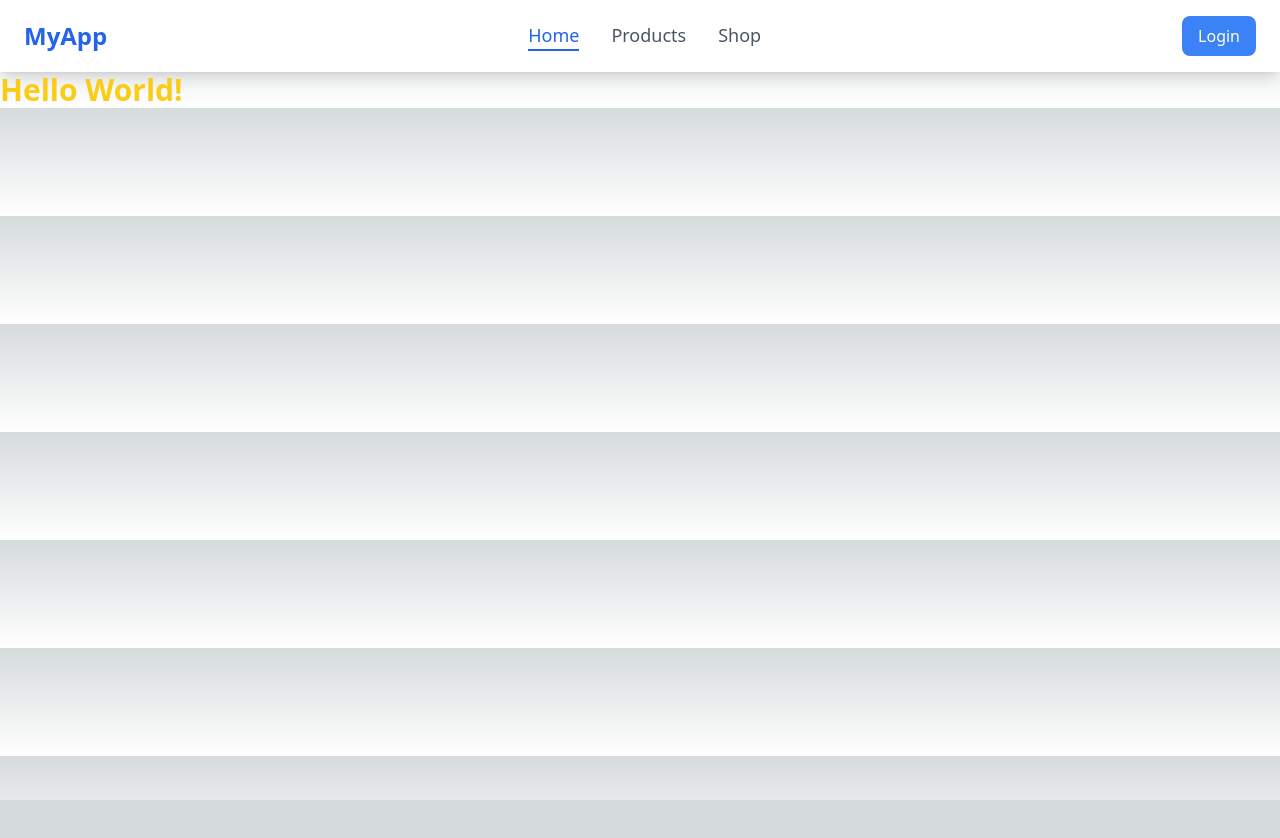
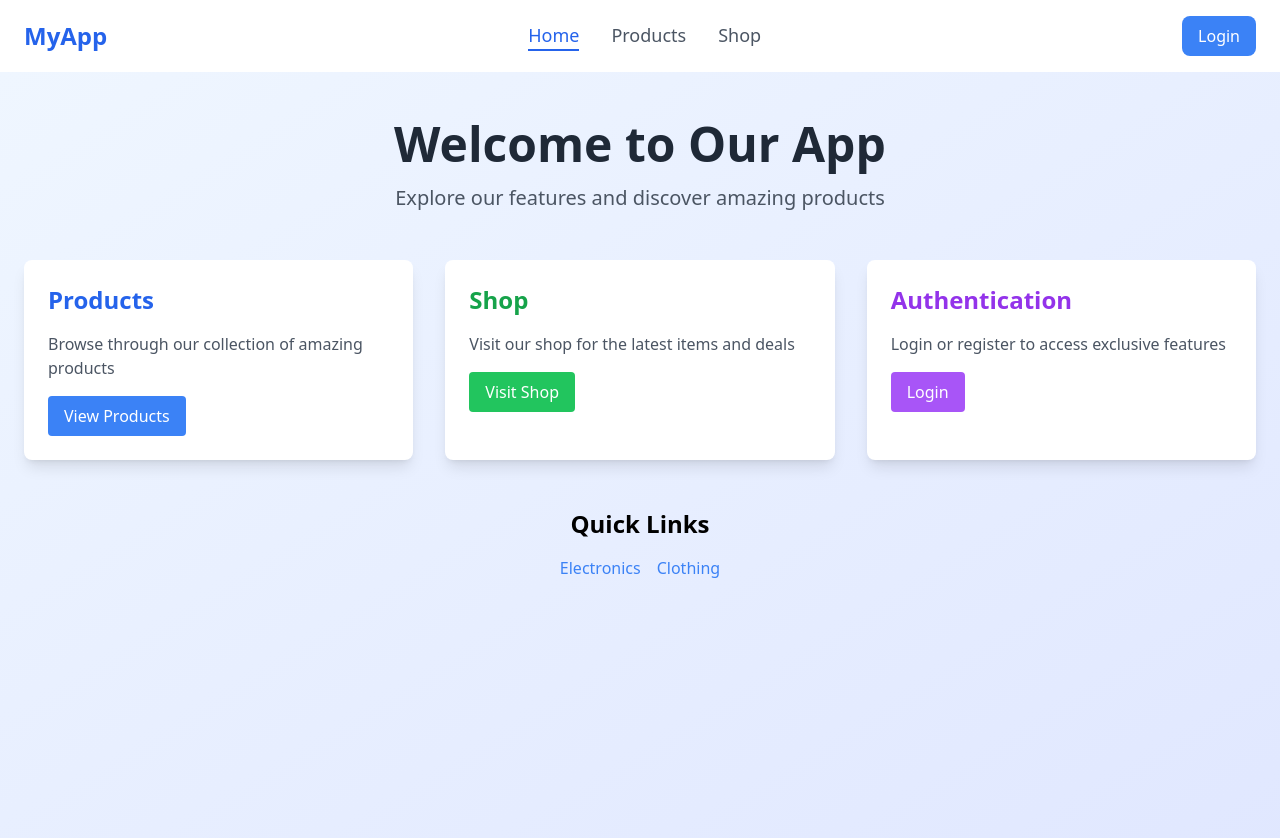
Before and after one commit to egadestaviano/Next-Js-Basic, a Next.js app: page / in a window 1280 px wide. Shown: the top 838 px of the page. Before the commit the page ends 800 px from the top, so only its background shows below. Built offline with nearby package versions, Linux system fonts and the light colour scheme.

Commit message:
Update Index

```diff
--- a/src/pages/index.tsx
+++ b/src/pages/index.tsx
@@ -1,12 +1,75 @@
 import { Inter } from "next/font/google";
+import Link from "next/link";
 import styles from "@/styles/Home.module.css";
 
 const inter = Inter({ subsets: ["latin"] });
 
 export default function Home() {
   return (
-    <div className="text-3xl font-bold text-yellow-400">
-      Hello World!
+    <div className="min-h-screen bg-gradient-to-br from-blue-50 to-indigo-100">
+      <div className="container mx-auto px-6 py-12">
+        <div className="text-center mb-12">
+          <h1 className="text-5xl font-bold text-gray-800 mb-4">
+            Welcome to Our App
+          </h1>
+          <p className="text-xl text-gray-600 mb-8">
+            Explore our features and discover amazing products
+          </p>
+        </div>
+
+        <div className="grid grid-cols-1 md:grid-cols-2 lg:grid-cols-3 gap-8">
+          <div className="bg-white rounded-lg shadow-lg p-6 hover:shadow-xl transition-shadow">
+            <h2 className="text-2xl font-semibold mb-4 text-blue-600">Products</h2>
+            <p className="text-gray-600 mb-4">
+              Browse through our collection of amazing products
+            </p>
+            <Link
+              href="/product"
+              className="inline-block bg-blue-500 text-white px-4 py-2 rounded hover:bg-blue-600"
+            >
+              View Products
+            </Link>
+          </div>
+
+          <div className="bg-white rounded-lg shadow-lg p-6 hover:shadow-xl transition-shadow">
+            <h2 className="text-2xl font-semibold mb-4 text-green-600">Shop</h2>
+            <p className="text-gray-600 mb-4">
+              Visit our shop for the latest items and deals
+            </p>
+            <Link
+              href="/shop"
+              className="inline-block bg-green-500 text-white px-4 py-2 rounded hover:bg-green-600"
+            >
+              Visit Shop
+            </Link>
+          </div>
+
+          <div className="bg-white rounded-lg shadow-lg p-6 hover:shadow-xl transition-shadow">
+            <h2 className="text-2xl font-semibold mb-4 text-purple-600">Authentication</h2>
+            <p className="text-gray-600 mb-4">
+              Login or register to access exclusive features
+            </p>
+            <Link
+              href="/auth/login"
+              className="inline-block bg-purple-500 text-white px-4 py-2 rounded hover:bg-purple-600"
+            >
+              Login
+            </Link>
+          </div>
+        </div>
+
+        <div className="mt-12 text-center">
+          <h3 className="text-2xl font-semibold mb-4">Quick Links</h3>
+          <div className="flex justify-center space-x-4">
+            <Link href="/shop/electronics" className="text-blue-500 hover:text-blue-700">
+              Electronics
+            </Link>
+            <Link href="/shop/clothing" className="text-blue-500 hover:text-blue-700">
+              Clothing
+            </Link>
+          </div>
+        </div>
+      </div>
     </div>
   );
 }
```
